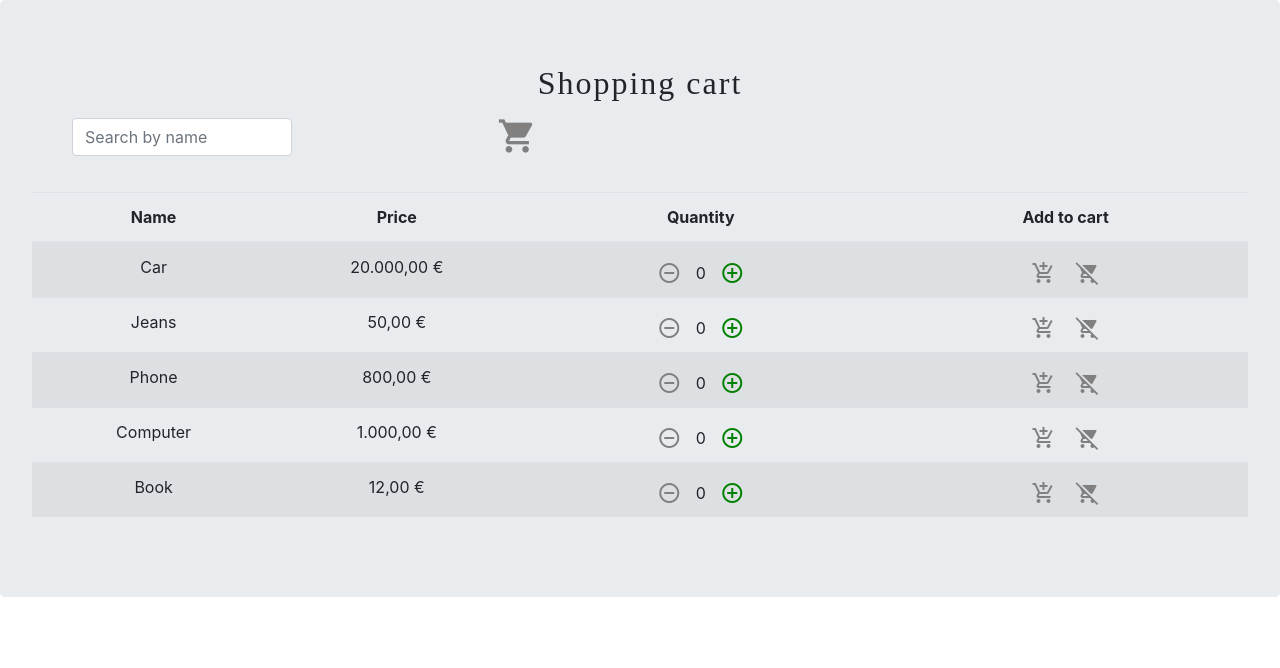
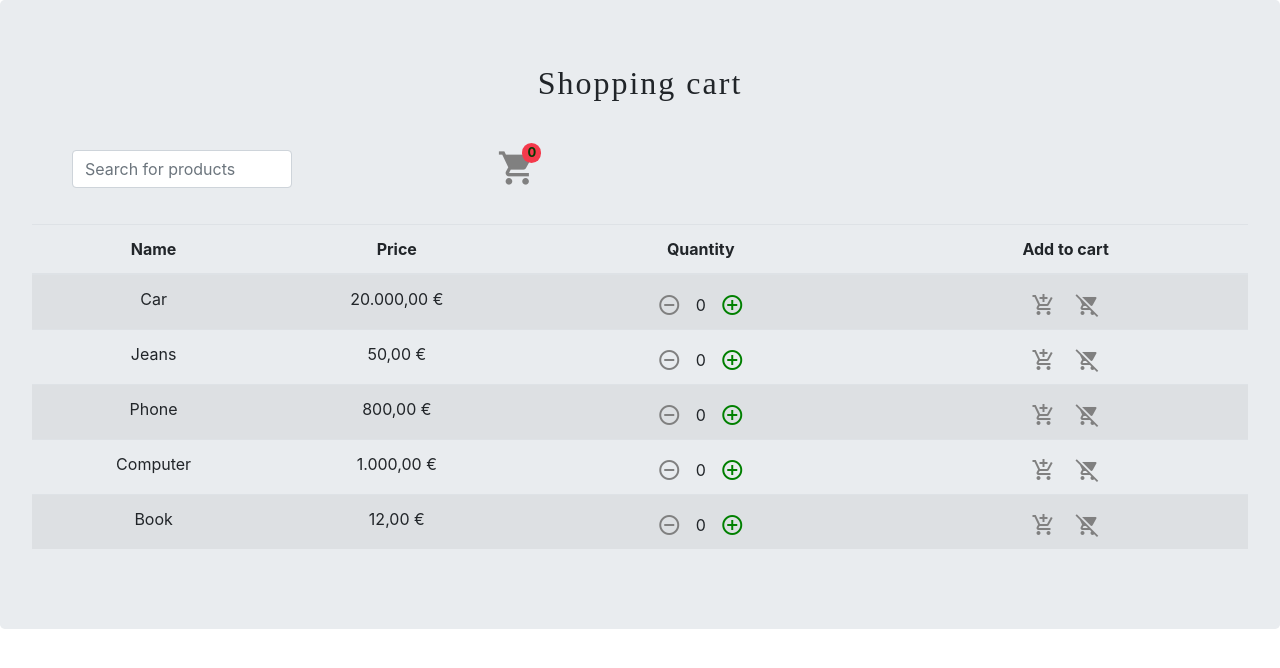
Before and after one commit to denisshtupa/shopping-cart-app, an Angular app: page / in a window 1280 px wide. Shown: the top 668 px of the page. Built offline with nearby package versions, Linux system fonts and the light colour scheme.

Commit message:
badge added

```diff
--- a/src/app/app.component.html
+++ b/src/app/app.component.html
@@ -1,28 +1,27 @@
 <div class="jumbotron main-container">
-  <h2 class="text-center">{{title}}</h2>
-
-
+  <h2 class="text-center" style="margin-bottom:40px">{{title}}</h2>
 
   <div class="row">
 
     <div class="col-md-4" style="margin-left:40px;">
       <div class="form-group form-search is-empty input-group" style="margin-top: 8px; width: 220px">
         <input class="form-control" [(ngModel)]="searchValue" (keyup)="onSearchTyping($event.target.value)"
-          placeholder="Search by name" type="text">
+          placeholder="Search for products" type="text">
       </div>
     </div>
 
     <div class="col-md-3 pull-left">
       <ng-container>
         <span class="material-icons cart-icon cursor-pointer" style="font-size:40px;"
-          [title]="manageCartAccess() ? 'Go to cart' : 'Your cart is empty'"
-          [style.color]="manageCartAccess() ? 'green' : 'gray'" (click)="goToCart()">
+          [title]="manageCartAccess() ? 'Show my cart' : 'Your cart is empty'"
+          [class.disabled-icon]="!manageCartAccess()" [style.color]="manageCartAccess() ? 'green' : 'gray'"
+          (click)="goToCart()">
           shopping_cart
+        </span>
+        <span class="badge badge-notify" style=" font-size:13px; color:rgb(1, 59, 1)">{{this.numberOfProductsInCart()}}
         </span>
       </ng-container>
     </div>
-
-
   </div>
 
 
--- a/src/app/app.component.scss
+++ b/src/app/app.component.scss
@@ -28,3 +28,12 @@
   pointer-events: none;
   color: gray;
 }
+
+.badge-notify {
+  background: #f43a4c;
+  position: relative;
+  border-radius: 50px;
+  font-size: 11px;
+  top: -25px;
+  left: -25px;
+}
--- a/src/app/app.component.ts
+++ b/src/app/app.component.ts
@@ -28,10 +28,6 @@ export class AppComponent {
     return new Intl.NumberFormat('de-DE', { style: 'currency', currency: 'EUR' }).format(Number(price))
   }
 
-  // request a currency format
-  // → 123.456,79 €
-
-
   public removeQuantity(product: IProduct) {
     product.quantity--
   }
@@ -59,11 +55,17 @@ export class AppComponent {
   }
 
   public goToCart() {
-
+    console.log("CLICKEDDD")
   }
 
   public manageCartAccess(): boolean {
     return this.productList.some(x => x.onCart);
   }
 
+  public numberOfProductsInCart(): number {
+    let productsInCart: Array<IProduct>;
+    productsInCart = this.productList.filter(x => x.onCart == true);
+    return productsInCart.length;
+  }
+
 }
--- a/src/assets/styles/main.scss
+++ b/src/assets/styles/main.scss
@@ -1,5 +1,5 @@
-// Small devices (landscape phones, 576px and up)
-@media (min-width: 576px) {
+// Small devices (landscape phones, 350px and up)
+@media (min-width: 350px) {
   .main-container {
     width: 100%
   }
```
